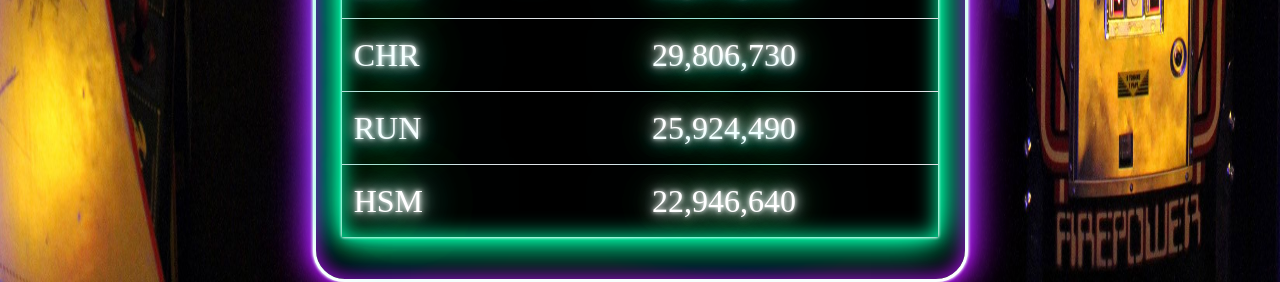
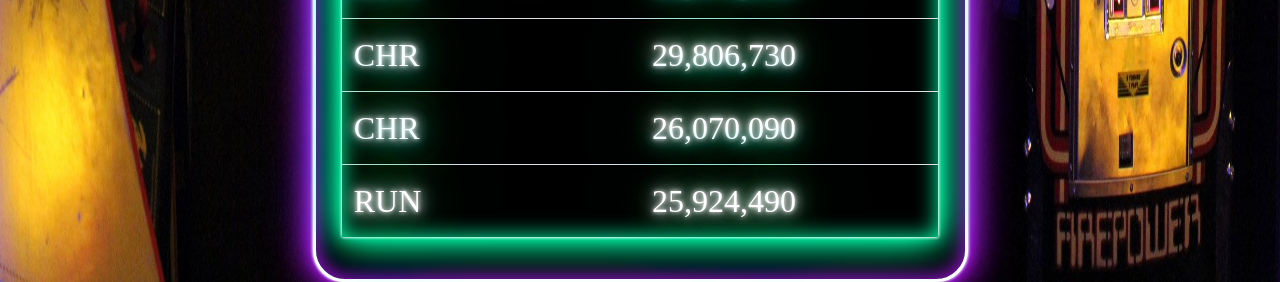
Before and after one commit to vmvpin/vmvpin.github.io, a Jekyll site: the page built from _games/bcats_l5.md, in a window 1280 px wide. Shown: the part 943-1225 px from the top of the page. Built offline with Jekyll 4.4.1, drawn with Linux system fonts in a browser that asks for light colours.

Commit message:
Hacked commit

```diff
--- a/_games/bcats_l5.md
+++ b/_games/bcats_l5.md
@@ -12,6 +12,6 @@
 
 | RUN | 36,676,010 |
 | CHR | 29,806,730 |
+| CHR | 26,070,090 |
 | RUN | 25,924,490 |
-| HSM | 22,946,640 |
 {:.scoreText .table .td}
```
